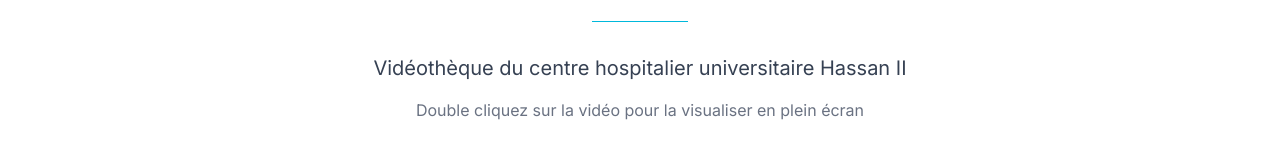
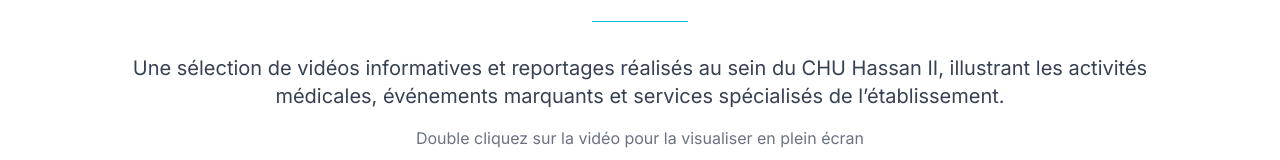
Before and after one commit to DEZZZ-GH/chu-fes, a Next.js app: page /videos in a window 1280 px wide. Shown: the part 203-363 px from the top of the page. Built offline with nearby package versions, Linux system fonts and the light colour scheme.

Commit message:
videos update

```diff
--- a/src/app/videos/page.tsx
+++ b/src/app/videos/page.tsx
@@ -18,8 +18,7 @@ export default function VideothequePage() {
       <div className="border-b border-cyan-500 w-24 mx-auto mb-8"></div>
 
       <p className="text-center text-xl text-gray-700 mb-4">
-        Vidéothèque du centre hospitalier universitaire Hassan II
-      </p>
+Une sélection de vidéos informatives et reportages réalisés au sein du CHU Hassan II, illustrant les activités médicales, événements marquants et services spécialisés de l’établissement.      </p>
       <p className="text-center text-gray-500 mb-12">
         Double cliquez sur la vidéo pour la visualiser en plein écran
       </p>
```
